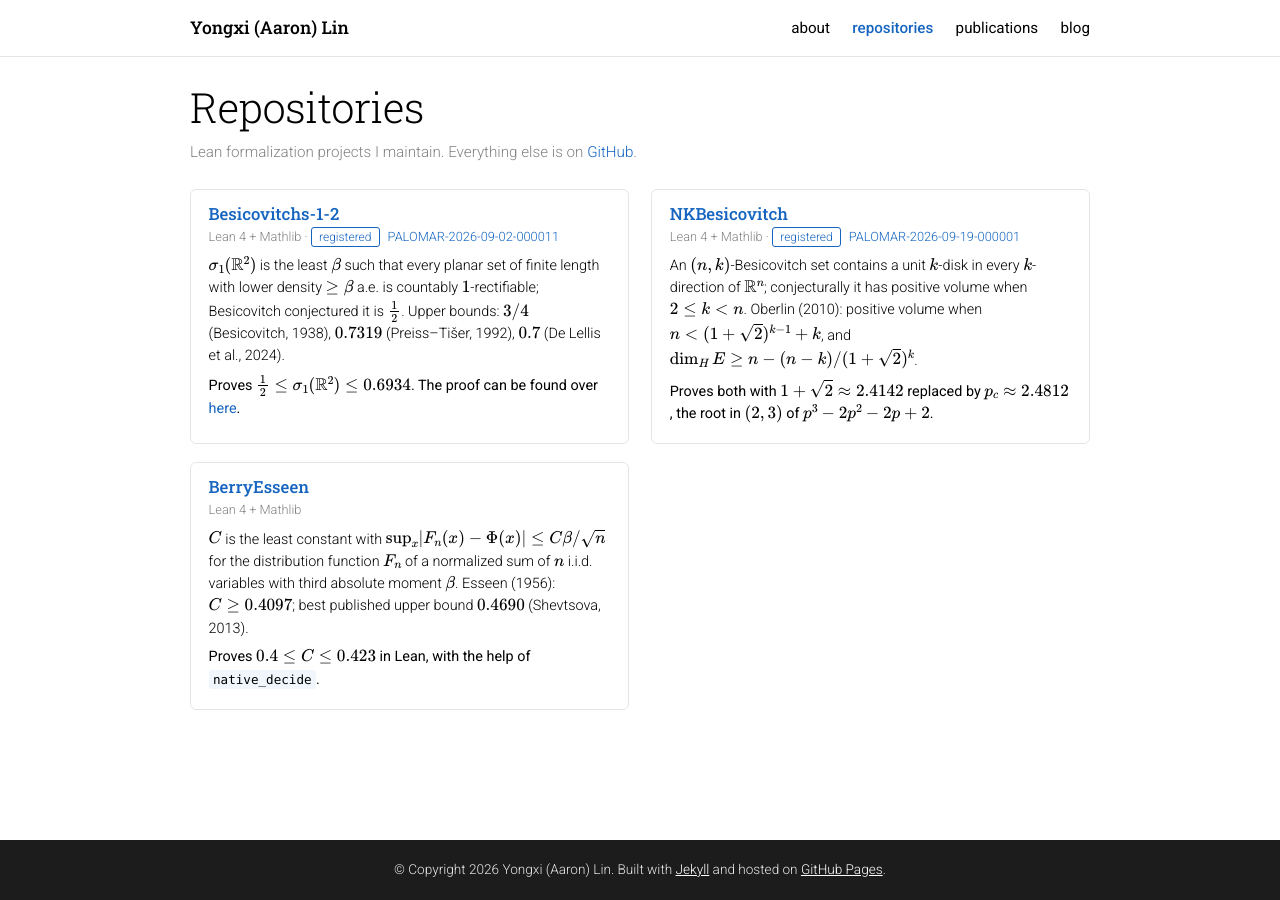
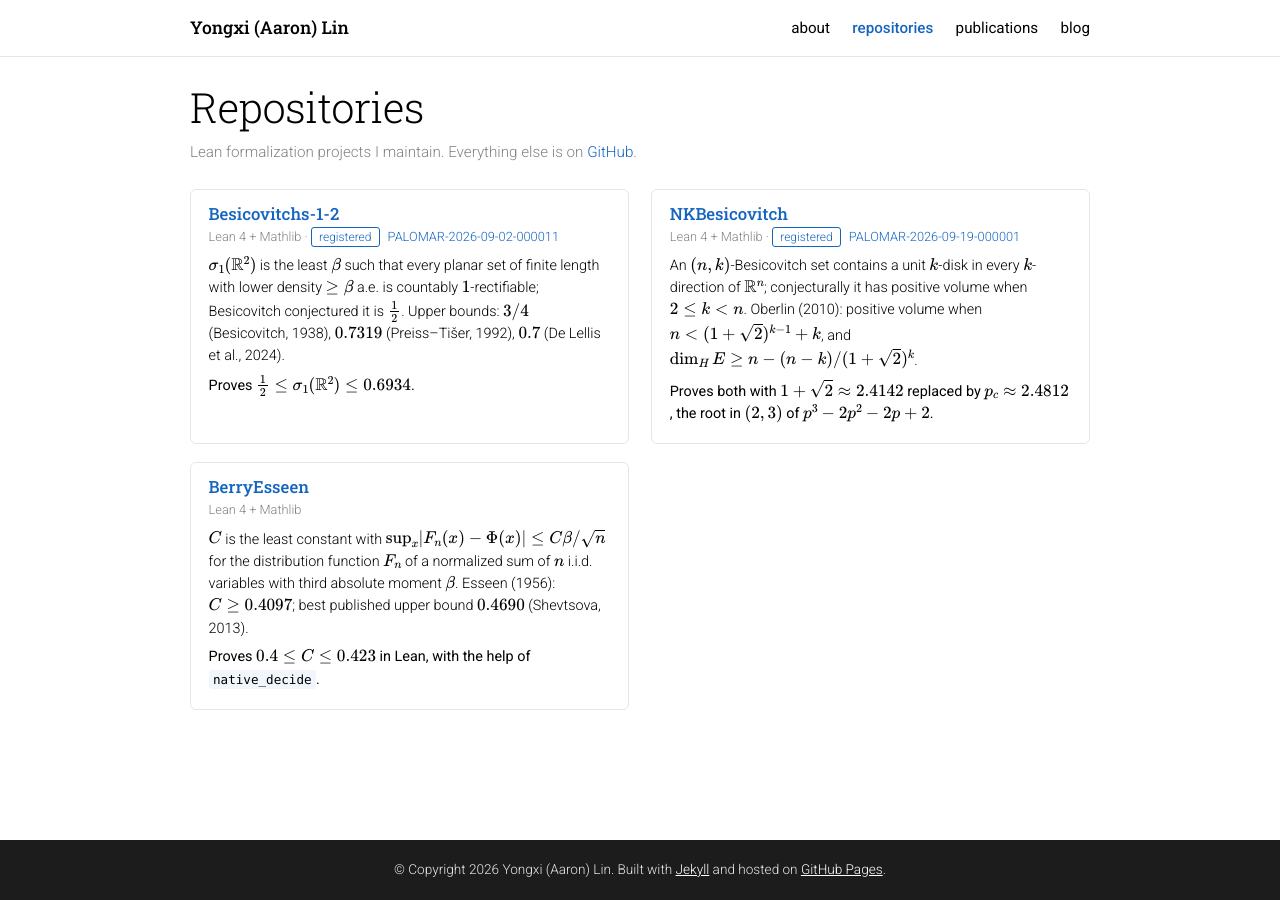
Before and after one commit to CoolRmal/coolrmal.github.io, a Jekyll site: the page built from repositories.md, in a window 1280 px wide. Built offline with Jekyll 4.4.1, drawn with Linux system fonts in a browser that asks for light colours; formulas are drawn with MathJax 3.

Commit message:
Drop the proof link sentence from the Besicovitchs-1-2 card
Co-Authored-By: Claude Opus 5 <noreply@anthropic.com>

```diff
--- a/repositories.md
+++ b/repositories.md
@@ -18,8 +18,7 @@ nav: repositories
     $0.7$ (De Lellis et al., 2024).
   </p>
   <p class="repo-result">
-    Proves $\tfrac12\le\sigma_1(\mathbb{R}^2)\le 0.6934$. The proof can be found over
-    <a href="https://github.com/CoolRmal/Besicovitchs-1-2/blob/main/paper/gram-certificate-bound.pdf" target="_blank" rel="noopener noreferrer">here</a>.
+    Proves $\tfrac12\le\sigma_1(\mathbb{R}^2)\le 0.6934$.
   </p>
 </div>
 
```
